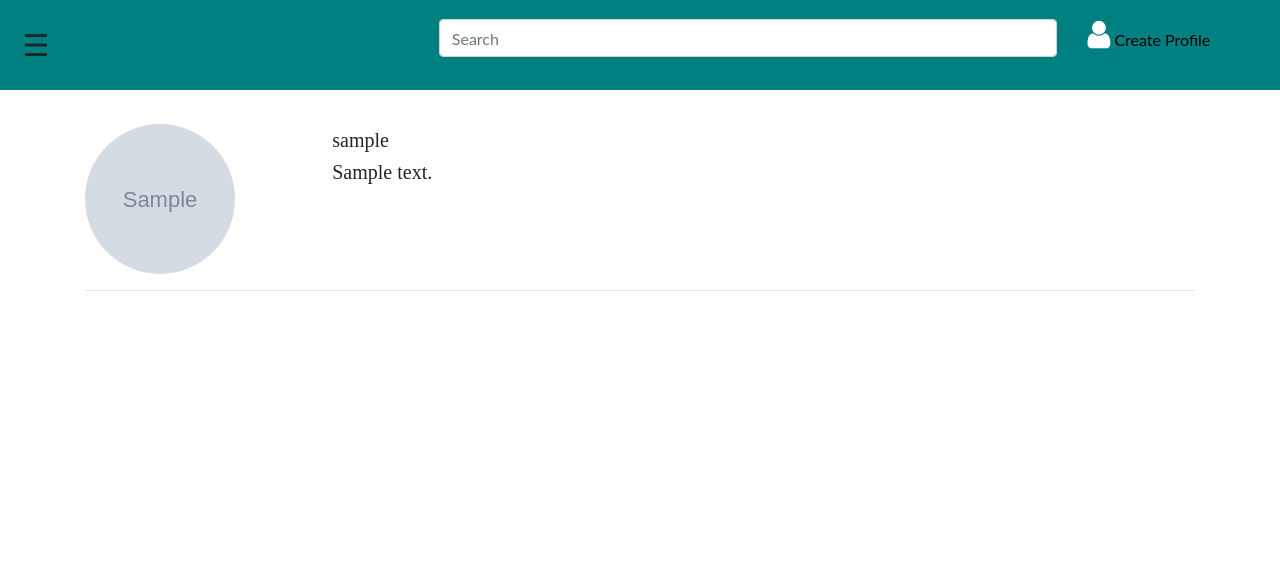
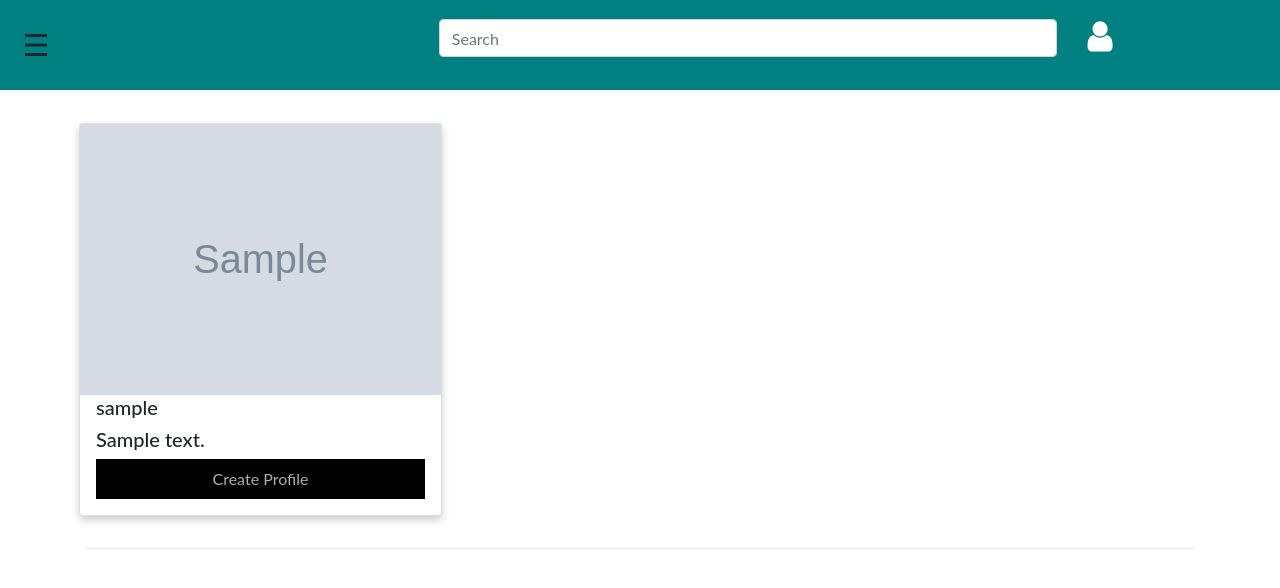
Before and after one commit to Agnes-N/NeighborhoodNews, a Django app: page /myprofile in a window 1280 px wide. Shown: the top 588 px of the page. Run offline with Django 3.2, Linux system fonts and the light colour scheme; a user stored in the database is signed in; tables that the repository leaves empty hold one stand-in row (values such as "Sample post"); grey boxes marked "Sample" are stand-in pictures; some libraries are stand-ins or nearby versions.

Commit message:
added template file

```diff
--- a/news/models.py
+++ b/news/models.py
@@ -10,7 +10,7 @@ class Profile(models.Model):
     user = models.ForeignKey(User,on_delete = models.CASCADE)
     profile_picture = models.ImageField(upload_to = 'profile_photos/', null=True)
     bio = models.CharField(max_length =300)
-    contact = models.CharField(max_length =30)
+    location = models.CharField(max_length =30)
 
     @classmethod
     def get_profile(cls):
--- a/news/templates/navbar.html
+++ b/news/templates/navbar.html
@@ -81,8 +81,8 @@ body {
         </form>
       </div>
       <div class="col-md-2" style="margin-top:1%;">
-          <a href="{% url 'myprofile' %}" style="color:black"><i class="fa fa-user" style="font-size: 200%; color: white"></i></a>
-          <a href="{%url 'edit'%}" style="color: black">Create Profile</a>
+          <a href="{% url 'myprofile' %}" style="color:black"><i class="fa fa-user" style="font-size: 220%; color: white"></i></a>
+
       </div>
     </div>
 
--- a/news/templates/profile.html
+++ b/news/templates/profile.html
@@ -1,32 +1,73 @@
 {%extends 'base.html'%}
-
+{% load bootstrap4 %}
+{% load staticfiles %}
 {% block content %}
 {{block.super}}
+
 <style>
-        .avatar {
-            vertical-align: middle;
-            width: 150px;
-            height: 150px;
-            border-radius: 50%;
+    .column {
+        float: left;
+        width: 33.3%;
+        margin-bottom: 16px;
+        padding: 0 8px;
+    }
+
+    @media screen and (max-width: 650px) {
+        .column {
+        width: 100%;
+        display: block;
         }
-</style>
+    }
 
-<div class="container" style="margin-top:3%;font-family: 'Playfair Display', serif;">
-    <div class="row">
-        <div class="col-md-1">
-            <div class="profile" style="margin-top: -7%">
-                    <img src="{{my_profile.profile_picture.url}}" class="img-responsive avatar">
+    .card {
+        box-shadow: 0 4px 8px 0 rgba(0, 0, 0, 0.2);
+    }
+
+    .container {
+        padding: 0 16px;
+    }
+
+    .container::after, .row::after {
+        content: "";
+        clear: both;
+        display: table;
+    }
+
+    .title {
+        color: grey;
+    }
+
+    .button {
+        border: none;
+        outline: 0;
+        display: inline-block;
+        padding: 8px;
+        color: white;
+        background-color: #000;
+        text-align: center;
+        cursor: pointer;
+        width: 100%;
+    }
+
+    .button:hover {
+        background-color: #555;
+    }
+    </style>
+
+<div class="container">
+    <div class="row" style="margin-top:3%;">
+        <div class="column">
+        <div class="card">
+            <img src="{{my_profile.profile_picture.url}}" alt="Jane" style="width:100%">
+            <div class="container">
+            <h5>{{my_profile.user}}</h5>
+            <h5>{{my_profile.bio}}</h5>
+            <p><button class="button"><a  href="{%url 'edit'%}" style="color: rgb(180, 170, 170); margin-bottom: 2%;">Create Profile</a></button></p>
             </div>
         </div>
-        <div class="col-md-11">
-        <div class="imagecaption" style="margin-left: 15%">
-                <h5>{{my_profile.user}}</h5>
-                <h5>{{my_profile.bio}}</h5>
-            </div>
         </div>
     </div>
     <hr>
+
 </div>
-
-
 {% endblock %}
--- a/static/css/base.css
+++ b/static/css/base.css
@@ -0,0 +1,47 @@
+.column {
+   float: left;
+   width: 33.3%;
+   margin-bottom: 16px;
+   padding: 0 8px;
+}
+
+@media screen and (max-width: 650px) {
+   .column {
+   width: 100%;
+   display: block;
+   }
+}
+
+.card {
+   box-shadow: 0 4px 8px 0 rgba(0, 0, 0, 0.2);
+}
+
+.container {
+   padding: 0 16px;
+}
+
+.container::after, .row::after {
+   content: "";
+   clear: both;
+   display: table;
+}
+
+.title {
+   color: grey;
+}
+
+.button {
+   border: none;
+   outline: 0;
+   display: inline-block;
+   padding: 8px;
+   color: white;
+   background-color: #000;
+   text-align: center;
+   cursor: pointer;
+   width: 100%;
+}
+
+.button:hover {
+   background-color: #555;
+}
```
Also changed, not shown: media/profile_photos/12.jpg (added), media/profile_photos/ok.jpeg (added), news/migrations/0007_auto_20191101_1446.py (added).
